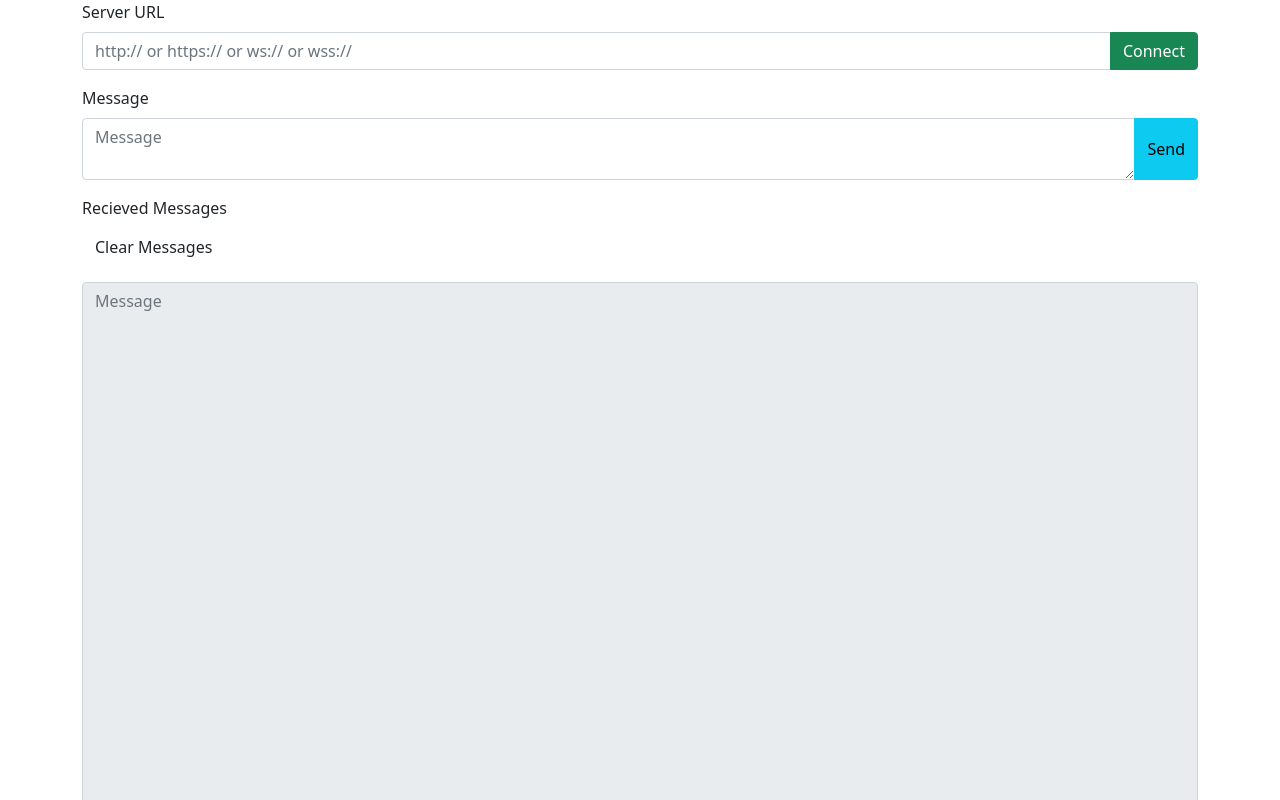
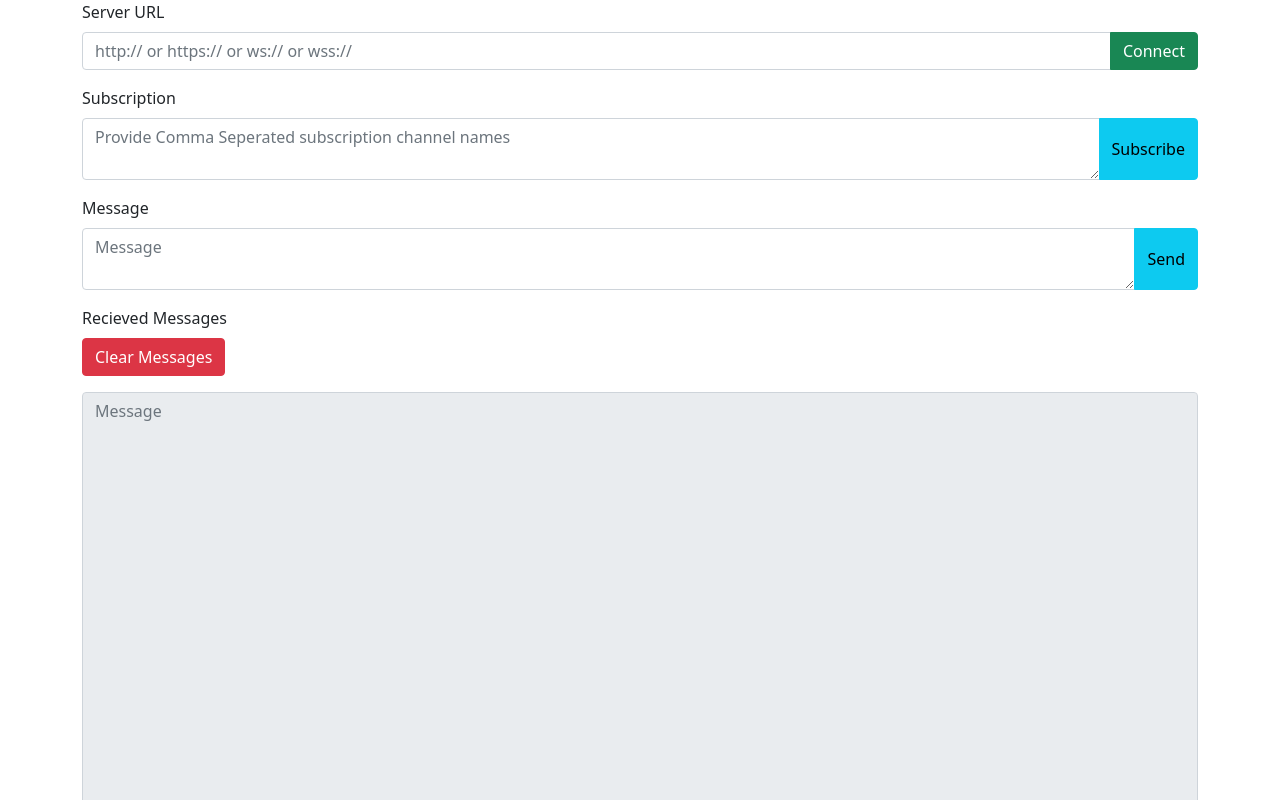
Before and after one commit to daveRanjan/stomper, an Angular app: page / in a window 1280 px wide. Shown: the top 800 px of the page. Built offline with nearby package versions, Linux system fonts and the light colour scheme.

Commit message:
Subscription and Connection Model woring correctly

```diff
--- a/src/app/app.component.html
+++ b/src/app/app.component.html
@@ -5,6 +5,15 @@
     <div class="input-group mb-3">
       <input type="text" class="form-control" placeholder="http:// or https:// or ws:// or wss://" aria-label="server-url" aria-describedby="button-addon2" [(ngModel)]="serverUrl">
       <button class="btn btn-success" type="button" id="server_url_connect_btn" (click)="connectToServer()">Connect</button>
+    </div>
+  </div>
+
+  <div class="row">
+    <label for="subscribe_message_btn" class="form-label">Subscription</label>
+
+    <div class="input-group mb-3">
+      <textarea class="form-control" placeholder="Provide Comma Seperated subscription channel names" aria-label="subscriptions" aria-describedby="button-addon2" [(ngModel)]="subscriptions"></textarea>
+      <button class="btn btn-info" type="button" id="subscribe_message_btn" (click)="subscribeToChannels()">Subscribe</button>
     </div>
   </div>
 
@@ -20,7 +29,7 @@
   <div class="row">
     <label for="clear_messages_btn" class="form-label">Recieved Messages</label>
     <div class="input-group mb-3">
-      <button class="btn btn-red" type="button" id="clear_messages_btn">Clear Messages</button>
+      <button class="btn btn-danger" type="button" id="clear_messages_btn">Clear Messages</button>
     </div>
     <div class="input-group mb-3">
       <textarea rows=60 class="form-control" placeholder="Message" aria-label="Message" aria-describedby="button-addon2" [(ngModel)]="messages" readonly></textarea>
--- a/src/app/app.component.ts
+++ b/src/app/app.component.ts
@@ -11,6 +11,7 @@ export class AppComponent {
   serverUrl = "";
   message = "";
   messages = "";
+  subscriptions: string = "";
   private socketService: SocketService | undefined;
 
   public AppComponent(){
@@ -22,7 +23,19 @@ export class AppComponent {
       alert("Invalid server url");
     }
 
-    this.socketService = new SocketService(this.serverUrl);
+    this.socketService = new SocketService(this.serverUrl, this.callbackWriteToMessages);
 
   }
+
+  async subscribeToChannels() {
+    const waade = [];
+    for (const subscription of this.subscriptions.split(",")){
+        waade.push(this.socketService?.subscribe(subscription));
+    }
+    await Promise.all(waade);
+  }
+
+  callbackWriteToMessages = (message:any) => {
+    this.messages+="\n"+message;
+  }
 }
--- a/src/service/SocketService.ts
+++ b/src/service/SocketService.ts
@@ -6,12 +6,13 @@ export class SocketService {
 
   public socketConnected: BehaviorSubject<boolean> = new BehaviorSubject<boolean>(false);
 
-  private stompClient : any;
+  private stompClient: any;
   // private serverUrl = `${environment.wsBaseUrl}`;
 
   public isSocketConnected = false;
-
-  constructor(private serverUrl:string ) {
+  // public callback : Function = () => {};
+  constructor(private serverUrl: string, private callback: Function) {
+    // this.callback = callback;
     this.init();
   }
 
@@ -36,17 +37,15 @@ export class SocketService {
       heartbeatOutgoing: 4000
     });
 
-    this.stompClient.onConnect = () => {
-
+    this.stompClient.onConnect = (data: any) => {
       console.log(`Socket Connected Successfully`);
       this.isSocketConnected = true;
       this.socketConnected.next(true);
-      alert("Socket connected!!");
       // Do something, all subscribes must be done is this callback
       // This is needed because this will be executed after a (re)connect
     };
 
-    this.stompClient.onStompError = (frame: {headers: any, body: any}) => {
+    this.stompClient.onStompError = (frame: { headers: any, body: any }) => {
       // Will be invoked in case of error encountered at Broker
       // Bad login/passcode typically will cause an error
       // Complaint brokers will set `message` header with a brief message. Body may contain details.
@@ -55,11 +54,19 @@ export class SocketService {
       console.log('Additional details: ' + frame.body);
     };
 
+    this.stompClient.debug = (str: string) => {
+      this.callback(str);
+    }
+
     this.stompClient.activate();
   }
 
-  async subscribe(channelName: string, callback: any) {
-    return await this.stompClient.subscribe(channelName, callback);
+  async subscribe(channelName: string) {
+    return await this.stompClient.subscribe(channelName, this.formatMessage);
+  }
+
+  formatMessage(data:any){
+    this.callback(JSON.stringify(data))
   }
 
   unsubscribe(channelName: string) {
```
